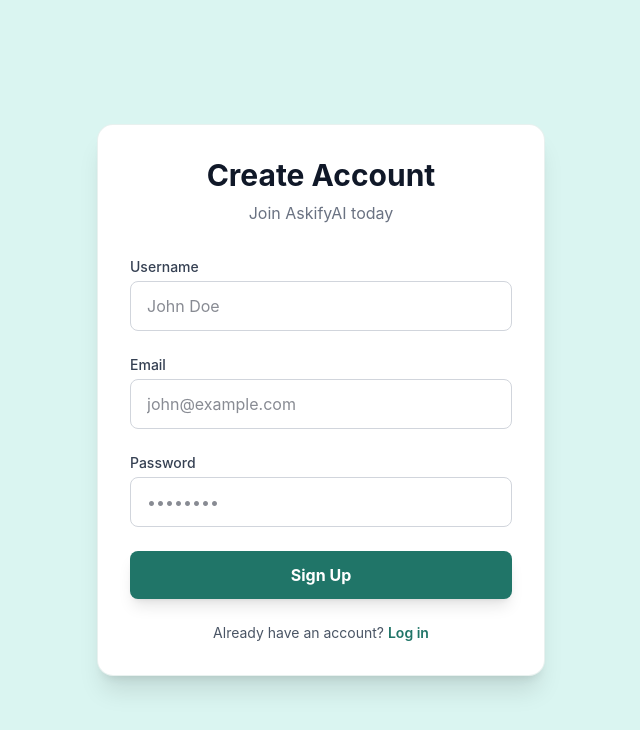
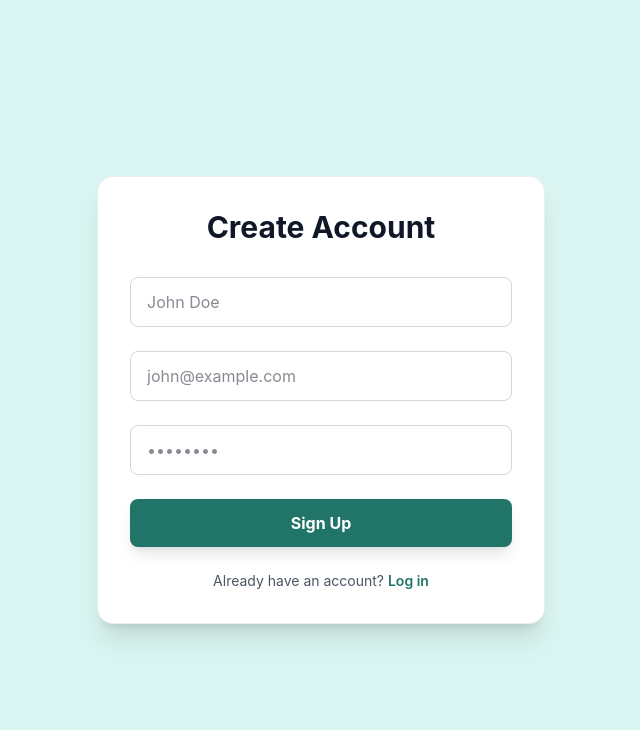
Before and after one commit to purvawebdev/askify, a React (Vite) app: page /register in a window 1280 px wide. Shown: the top 730 px of the page, without its empty margins (319-959 px from the left). Built offline with nearby package versions, Linux system fonts and the light colour scheme.

Commit message:
add custom hooks for auth

```diff
--- a/package.json
+++ b/package.json
@@ -11,11 +11,13 @@
   },
   "dependencies": {
     "@tailwindcss/vite": "^4.1.15",
+    "@tanstack/react-query": "^5.90.20",
     "axios": "^1.12.2",
     "baseline-browser-mapping": "^2.9.17",
     "lucide-react": "^0.546.0",
     "react": "^19.1.1",
     "react-dom": "^19.1.1",
+    "react-hook-form": "^7.71.1",
     "react-icons": "^5.5.0",
     "react-router-dom": "^7.13.0",
     "tailwindcss": "^4.1.15",
--- /dev/null
+++ b/src/api/auth.js
@@ -0,0 +1,11 @@
+import api from './axios';
+
+export const loginUser = async (credentials) => {
+  const response = await api.post('/auth/login', credentials);
+  return response.data;
+};
+
+export const registerUser = async (userData) => {
+  const response = await api.post('/auth/register', userData);
+  return response.data;
+};
--- /dev/null
+++ b/src/api/axios.js
@@ -0,0 +1,23 @@
+import axios from 'axios';
+
+// 1. Create the instance
+const api = axios.create({
+  baseURL: 'http://localhost:3000/api', // Your backend URL
+  headers: {
+    'Content-Type': 'application/json',
+  },
+});
+
+// 2. Request Interceptor: Auto-attach Token
+api.interceptors.request.use(
+  (config) => {
+    const token = localStorage.getItem('token');
+    if (token) {
+      config.headers.Authorization = `Bearer ${token}`;
+    }
+    return config;
+  },
+  (error) => Promise.reject(error)
+);
+
+export default api;
--- /dev/null
+++ b/src/hooks/useAuth.js
@@ -0,0 +1,34 @@
+import { useState } from 'react';
+import { useNavigate } from 'react-router-dom';
+import { loginUser, registerUser } from '../api/auth';
+
+export const useAuth = () => {
+  const [loading, setLoading] = useState(false);
+  const [error, setError] = useState(null);
+  const navigate = useNavigate();
+
+  // Helper to handle API calls
+  const handleAuth = async (apiFunc, data) => {
+    setLoading(true);
+    setError(null);
+    try {
+      const res = await apiFunc(data);
+
+      if (res.token) {
+        localStorage.setItem('token', res.token);
+        navigate('/chat'); // Redirect on success
+      }
+    } catch (err) {
+      // Extract the error message safely
+      setError(err.response?.data?.error || "Something went wrong");
+    } finally {
+      setLoading(false);
+    }
+  };
+
+  // Exposed functions for the UI
+  const login = (data) => handleAuth(loginUser, data);
+  const register = (data) => handleAuth(registerUser, data);
+
+  return { login, register, loading, error };
+};
--- a/src/pages/Register.jsx
+++ b/src/pages/Register.jsx
@@ -1,109 +1,83 @@
-import React, { useState } from 'react';
-import { Link, useNavigate } from 'react-router-dom';
-import axios from 'axios';
+import React, { useState } from "react";
+import { Link} from "react-router-dom";
+import { useAuth } from "../hooks/useAuth";
 
 const Register = () => {
-  const navigate = useNavigate();
+  const { register, loading, error } = useAuth();
   const [formData, setFormData] = useState({
-    username: '',
-    email: '',
-    password: ''
+    username: "",
+    email: "",
+    password: "",
   });
-  const [error, setError] = useState('');
 
   const handleChange = (e) => {
     setFormData({ ...formData, [e.target.name]: e.target.value });
   };
 
-  const handleSubmit = async (e) => {
+  const handleSubmit = (e) => {
     e.preventDefault();
-    setError(''); // Clear previous errors
-
-    try {
-      // 1. Send Data to Backend
-      const res = await axios.post('http://localhost:3000/api/auth/register', formData);
-
-      // 2. Save Token to Local Storage
-      // The backend returns { token: "..." }
-      if (res.data.token) {
-        localStorage.setItem('token', res.data.token);
-
-        // 3. Redirect to Chat Page
-        navigate('/chat');
-      }
-    } catch (err) {
-      // Handle Error (e.g., User already exists)
-      setError(err.response?.data?.error || "Registration failed");
-    }
+    register(formData); // <--- Just call the function!
   };
 
   return (
     <div className="min-h-screen flex items-center justify-center bg-brand-light p-4">
       <div className="bg-white p-8 rounded-2xl shadow-xl w-full max-w-md border border-brand/10">
+        <h2 className="text-3xl font-bold text-center text-gray-900 mb-8">
+          Create Account
+        </h2>
 
-        {/* Header */}
-        <div className="text-center mb-8">
-          <h2 className="text-3xl font-bold text-gray-900">Create Account</h2>
-          <p className="text-gray-500 mt-2">Join AskifyAI today</p>
-        </div>
-
-        {/* Error Message */}
+        {/* Error Display */}
         {error && (
           <div className="bg-red-50 text-red-600 p-3 rounded-lg mb-4 text-sm text-center border border-red-100">
             {error}
           </div>
         )}
 
-        {/* Form */}
         <form onSubmit={handleSubmit} className="space-y-6">
-          <div>
-            <label className="block text-sm font-medium text-gray-700 mb-1">Username</label>
           <input
+            name="username"
             type="text"
-              name="username"
+            placeholder="John Doe"
             required
-              className="w-full px-4 py-3 rounded-lg border border-gray-300 focus:border-brand focus:ring-2 focus:ring-brand/20 outline-none transition"
-              placeholder="John Doe"
             onChange={handleChange}
+            className="w-full px-4 py-3 rounded-lg border border-gray-300 focus:border-brand focus:ring-2 outline-none"
           />
-          </div>
-
-          <div>
-            <label className="block text-sm font-medium text-gray-700 mb-1">Email</label>
           <input
+            name="email"
             type="email"
-              name="email"
+            placeholder="john@example.com"
             required
-              className="w-full px-4 py-3 rounded-lg border border-gray-300 focus:border-brand focus:ring-2 focus:ring-brand/20 outline-none transition"
-              placeholder="john@example.com"
             onChange={handleChange}
+            className="w-full px-4 py-3 rounded-lg border border-gray-300 focus:border-brand focus:ring-2 outline-none"
           />
-          </div>
-
-          <div>
-            <label className="block text-sm font-medium text-gray-700 mb-1">Password</label>
           <input
+            name="password"
             type="password"
-              name="password"
+            placeholder="••••••••"
             required
-              className="w-full px-4 py-3 rounded-lg border border-gray-300 focus:border-brand focus:ring-2 focus:ring-brand/20 outline-none transition"
-              placeholder="••••••••"
             onChange={handleChange}
+            className="w-full px-4 py-3 rounded-lg border border-gray-300 focus:border-brand focus:ring-2 outline-none"
           />
-          </div>
 
           <button
             type="submit"
-            className="w-full bg-brand text-white font-bold py-3 rounded-lg hover:bg-brand-dark transition transform hover:-translate-y-0.5 shadow-lg"
+            disabled={loading} // <--- Disable while loading
+            className={`w-full text-white font-bold py-3 rounded-lg transition transform shadow-lg ${
+              loading
+                ? "bg-gray-400 cursor-not-allowed"
+                : "bg-brand hover:bg-brand-dark hover:-translate-y-0.5"
+            }`}
           >
-            Sign Up
+            {loading ? "Creating Account..." : "Sign Up"}
           </button>
         </form>
 
-        {/* Footer */}
         <p className="text-center text-gray-600 mt-6 text-sm">
-          Already have an account?{' '}
-          <Link to="/login" className="text-brand font-semibold hover:underline">
+          Already have an account?{" "}
+          <Link
+            to="/login"
+            className="text-brand font-semibold hover:underline"
+          >
             Log in
           </Link>
         </p>
```
Also changed, not shown: 1 other file (tests, documents, lock files or other folders). Lines whose indentation alone changed are shown as unchanged.
